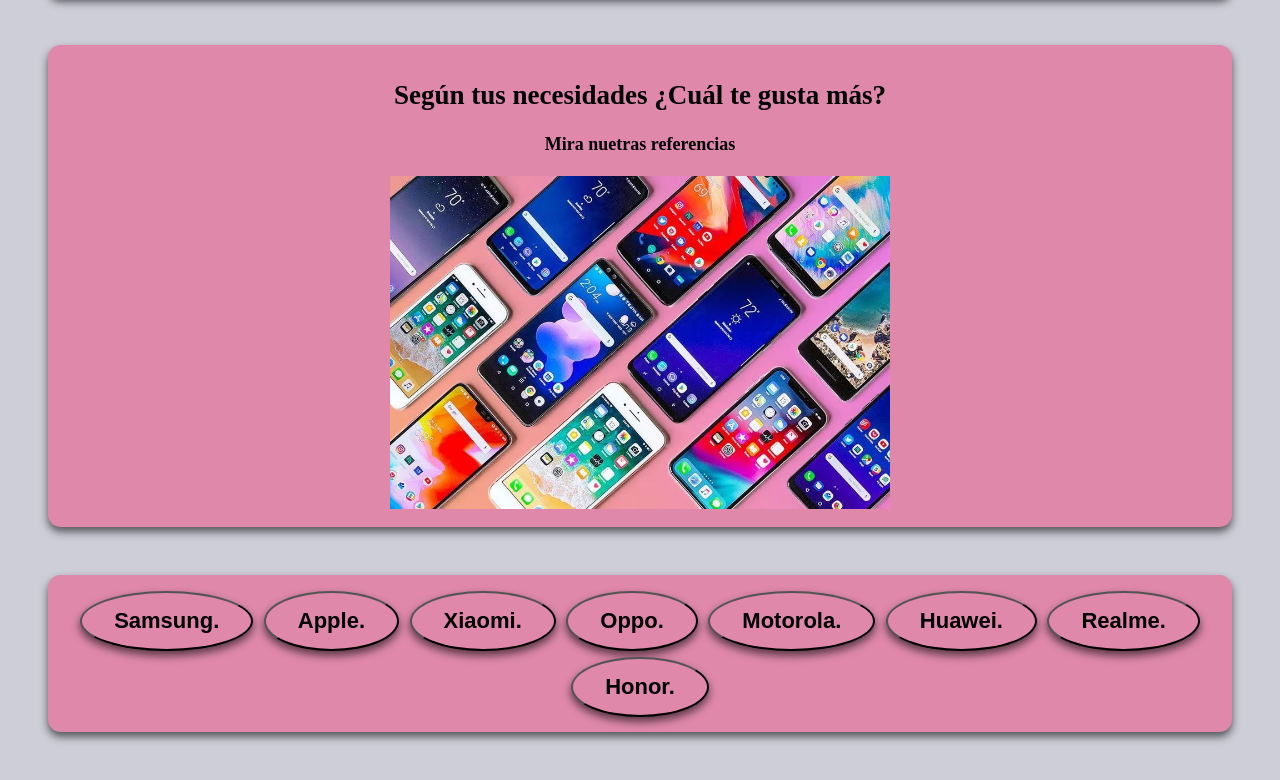
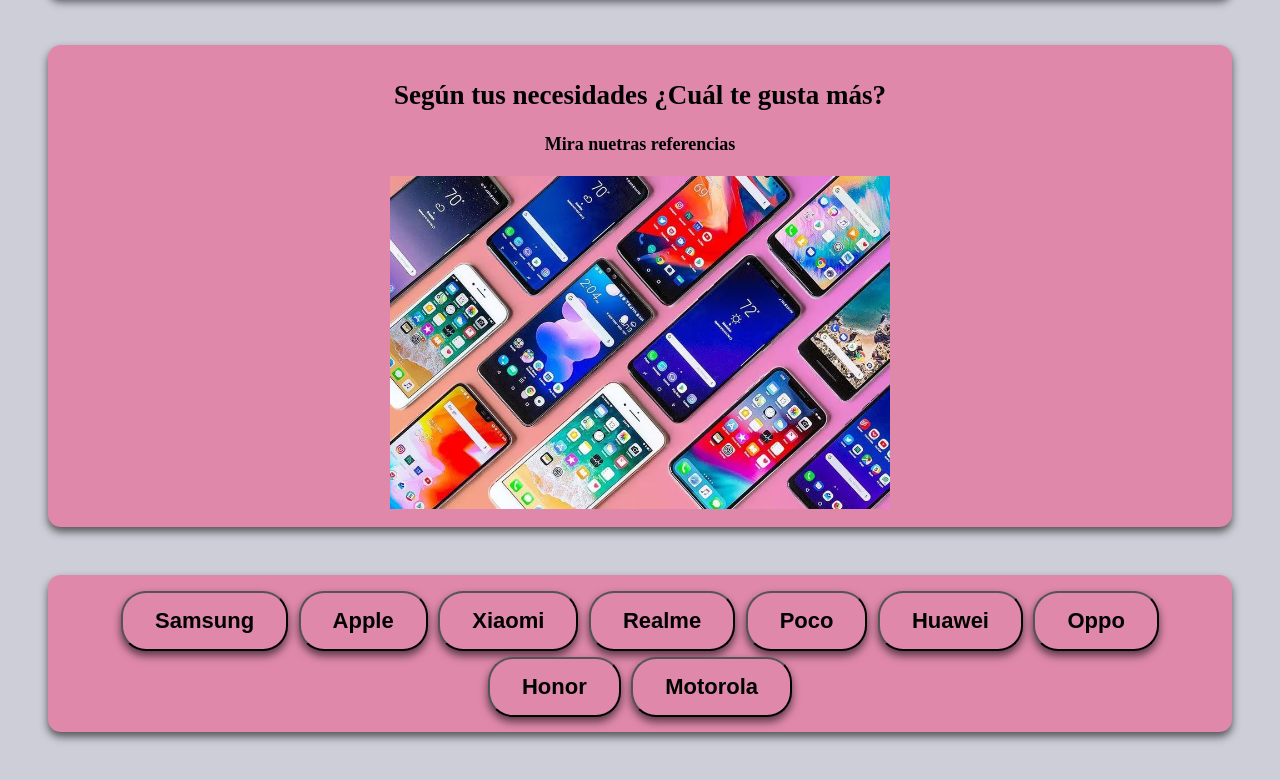
Before and after one commit to JuanSeCortes/learn-programming, a plain HTML site: page Course JS/CompCel.html in a window 1280 px wide. Shown: the part 152-932 px from the top of the page. Drawn offline with Linux system fonts and the light colour scheme.

Commit message:
My first JS code

```diff
--- a/Course JS/CompCel.html
+++ b/Course JS/CompCel.html
@@ -16,14 +16,15 @@
             <img src="img/RE6N372IYZHLBFQ6Y5AS6ABC6E.avif" width="500px" ><br>
         </article>
         <article class="lindos">
-            <button>Samsung.</button>
-            <button>Apple.</button>
-            <button>Xiaomi.</button>
-            <button>Oppo.</button>
-            <button>Motorola.</button>
-            <button>Huawei.</button>
-            <button>Realme.</button>
-            <button>Honor.</button>
+            <button>Samsung</button>
+            <button>Apple</button>
+            <button>Xiaomi</button>
+            <button>Realme</button>
+            <button>Poco</button>
+            <button>Huawei</button>
+            <button>Oppo</button>
+            <button>Honor</button>
+            <button>Motorola</button>
         </article>
     </section>
 </body>
--- a/Course JS/styleCompCel.css
+++ b/Course JS/styleCompCel.css
@@ -33,7 +33,7 @@ button {
     background-color: rgb(223, 136, 170);
     cursor: pointer;
     box-shadow: 0 0.3rem 0.5rem rgba(0, 0, 0, 0.6);
-    border-radius: 50%;
+    border-radius: 25px;
     padding: 15px 32px;
     margin: 3px;
     color: rgb(0, 0, 0);
```
